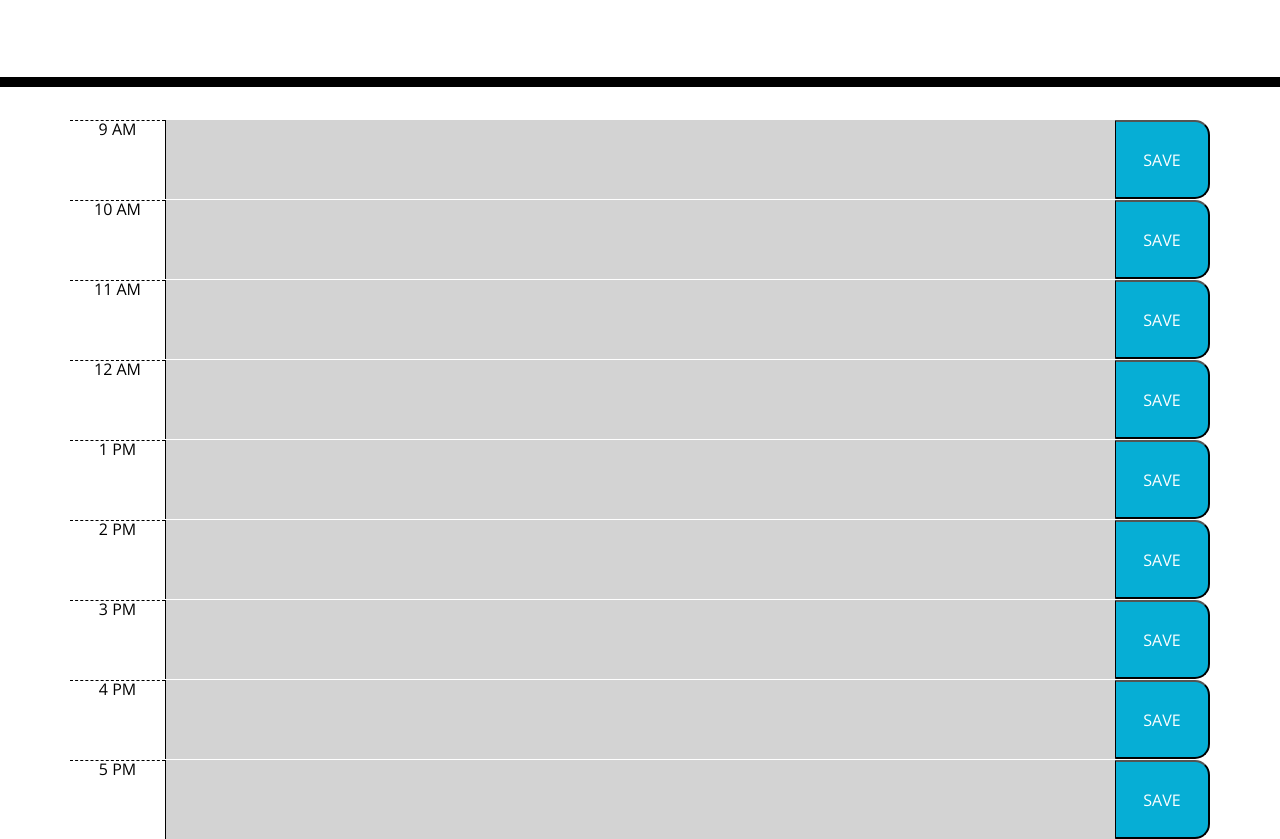
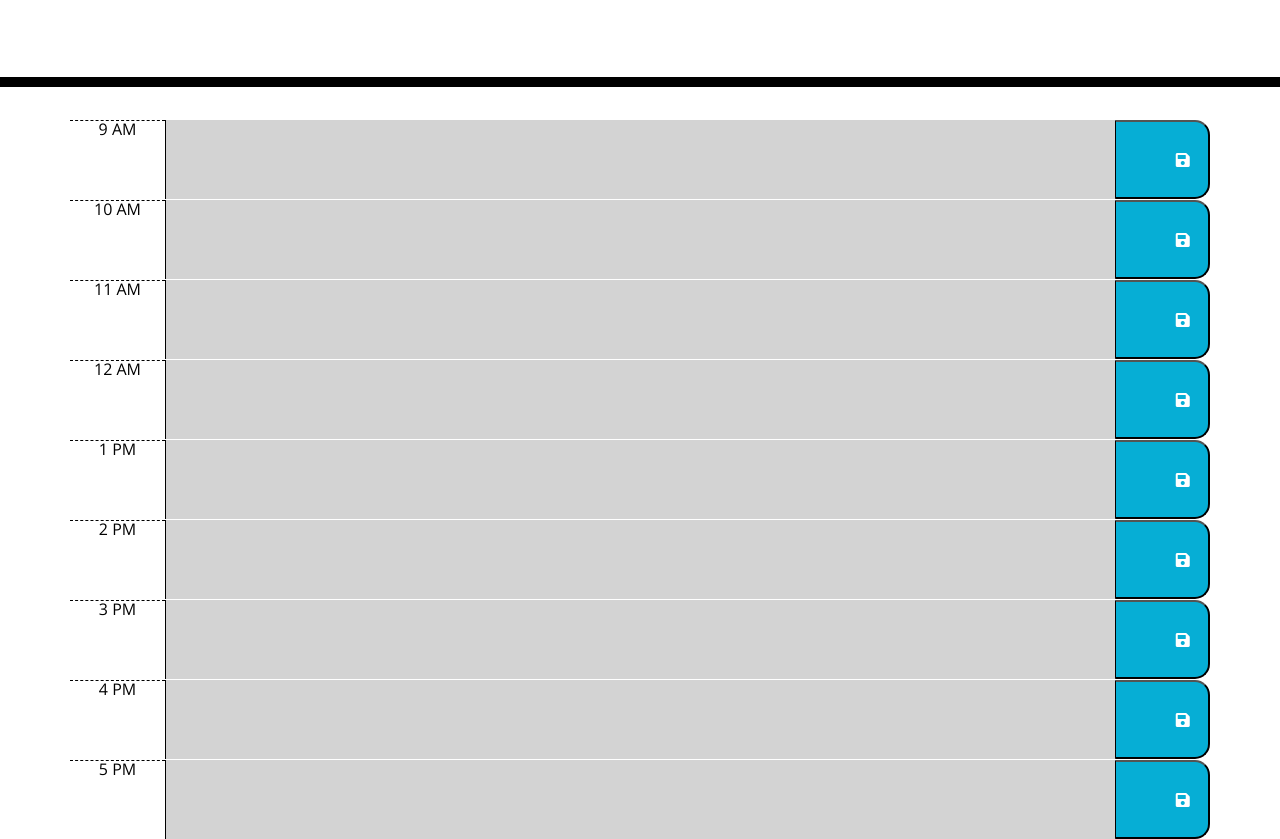
Before and after one commit to iwanagahime/Work-Day-Scheduler-, a plain HTML site: page index.html in a window 1280 px wide. Shown: the part 181-1020 px from the top of the page. Drawn offline with nearby package versions, Linux system fonts and the light colour scheme.

Commit message:
add save icon to button

```diff
--- a/index.html
+++ b/index.html
@@ -33,56 +33,65 @@
       <div class="row time-block">
         <div class="col-md-1 hour">9 AM</div>
         <textarea class="col-md-10 past"></textarea>
-        <!-- TODO place font awsome icon on save button -->
-        <button class="col-md-1 saveBtn saveBtn i:hover">SAVE</button>
+        <button class="col-md-1 saveBtn saveBtn i:hover">
+          <i class="fas fa-save"></i>
+        </button>
       </div>
       <div class="row time-block">
         <div class="col-md-1 hour">10 AM</div>
         <textarea class="col-md-10 past"></textarea>
-        <!-- TODO place font awsome icon on save button -->
-        <button class="col-md-1 saveBtn saveBtn i:hover">SAVE</button>
+        <button class="col-md-1 saveBtn saveBtn i:hover">
+          <i class="fas fa-save"></i>
+        </button>
       </div>
       <div class="row time-block">
         <div class="col-md-1 hour">11 AM</div>
         <textarea class="col-md-10 past"></textarea>
-        <!-- TODO place font awsome icon on save button -->
-        <button class="col-md-1 saveBtn saveBtn i:hover">SAVE</button>
+        <button class="col-md-1 saveBtn saveBtn i:hover">
+          <i class="fas fa-save"></i>
+        </button>
       </div>
       <div class="row time-block">
         <div class="col-md-1 hour">12 AM</div>
         <textarea class="col-md-10 past"></textarea>
-        <!-- TODO place font awsome icon on save button -->
-        <button class="col-md-1 saveBtn saveBtn i:hover">SAVE</button>
+        <button class="col-md-1 saveBtn saveBtn i:hover">
+          <i class="fas fa-save"></i>
+        </button>
       </div>
       <div class="row time-block">
         <div class="col-md-1 hour">1 PM</div>
         <textarea class="col-md-10 past"></textarea>
-        <!-- TODO place font awsome icon on save button -->
-        <button class="col-md-1 saveBtn saveBtn i:hover">SAVE</button>
+        <button class="col-md-1 saveBtn saveBtn i:hover">
+          <i class="fas fa-save"></i>
+        </button>
       </div>
       <div class="row time-block">
         <div class="col-md-1 hour">2 PM</div>
         <textarea class="col-md-10 past"></textarea>
-        <!-- TODO place font awsome icon on save button -->
-        <button class="col-md-1 saveBtn saveBtn i:hover">SAVE</button>
+        <button class="col-md-1 saveBtn saveBtn i:hover">
+          <i class="fas fa-save"></i>
+        </button>
       </div>
       <div class="row time-block">
         <div class="col-md-1 hour">3 PM</div>
         <textarea class="col-md-10 past"></textarea>
-        <!-- TODO place font awsome icon on save button -->
-        <button class="col-md-1 saveBtn saveBtn i:hover">SAVE</button>
+        <button class="col-md-1 saveBtn saveBtn i:hover">
+          <i class="fas fa-save"></i>
+        </button>
       </div>
       <div class="row time-block">
         <div class="col-md-1 hour">4 PM</div>
         <textarea class="col-md-10 past"></textarea>
-        <!-- TODO place font awsome icon on save button -->
-        <button class="col-md-1 saveBtn saveBtn i:hover">SAVE</button>
+        <button class="col-md-1 saveBtn saveBtn i:hover">
+          <i class="fas fa-save"></i>
+        </button>
       </div>
       <div class="row time-block">
         <div class="col-md-1 hour">5 PM</div>
         <textarea class="col-md-10 past"></textarea>
-        <!-- TODO place font awsome icon on save button -->
-        <button class="col-md-1 saveBtn saveBtn i:hover">SAVE</button>
+        <button class="col-md-1 saveBtn saveBtn i:hover">
+          <i class="fas fa-save"></i>
+        </button>
       </div>
     </div>
 
```
